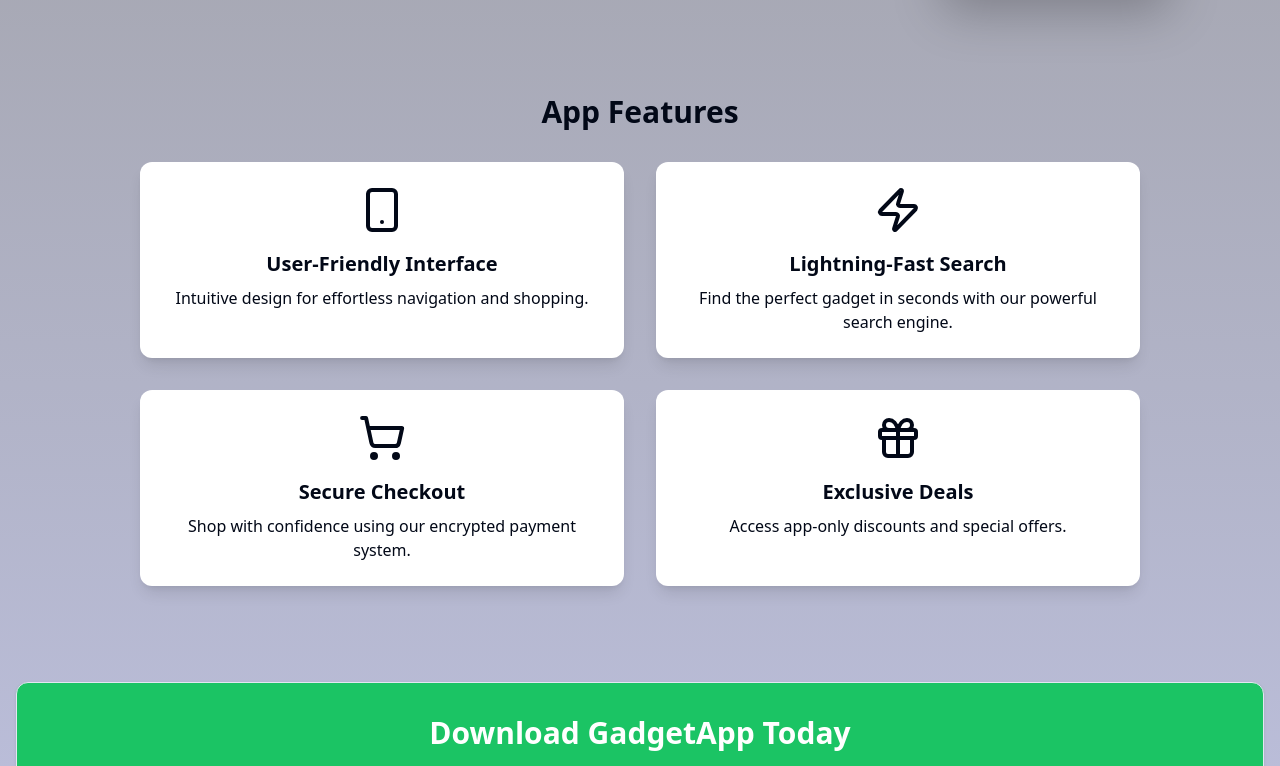
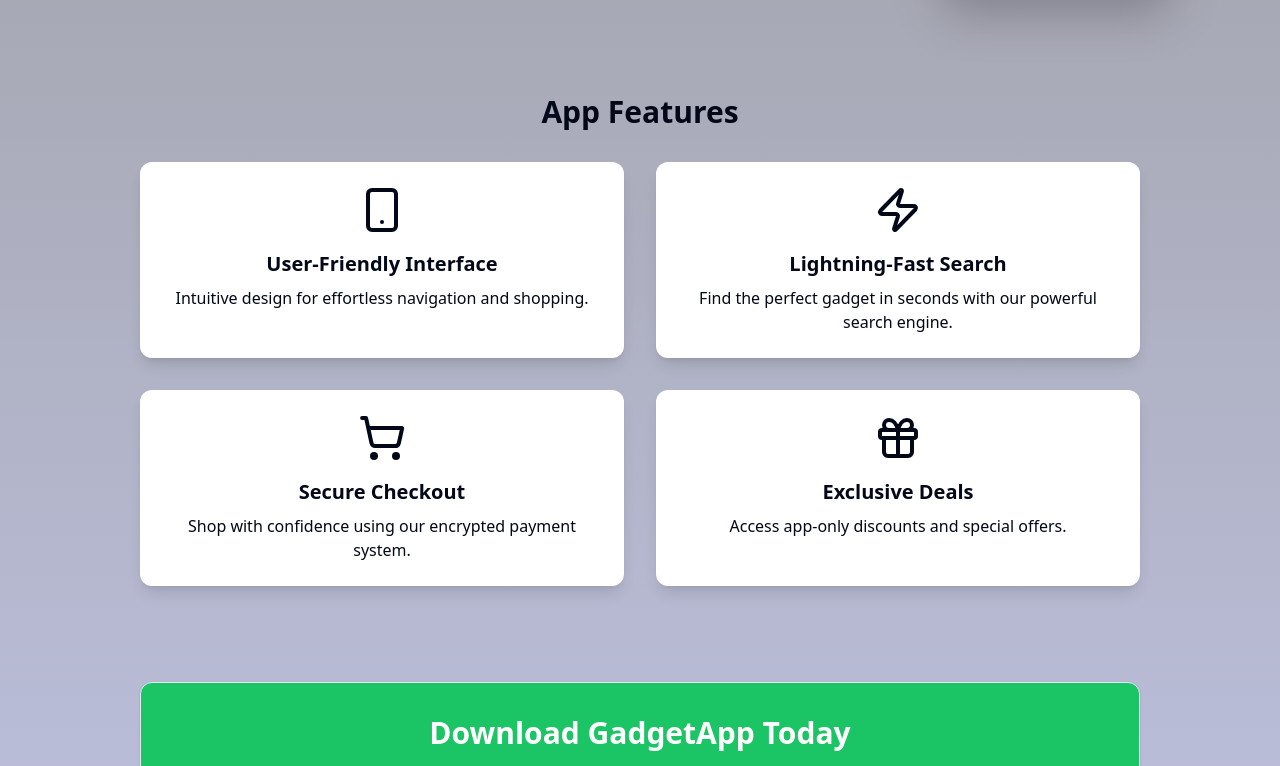
Before and after one commit to stefanolami/rn-shop-admin, a Next.js app: page / in a window 1280 px wide. Shown: the part 634-1400 px from the top of the page. Built offline with nearby package versions, Linux system fonts and the light colour scheme.

Commit message:
feat: restructure HomePage layout

```diff
--- a/src/app/page.tsx
+++ b/src/app/page.tsx
@@ -156,11 +156,12 @@
 					</div>
 				</section>
 
+				<div className="mx-auto max-w-[500px] md:max-w-[1000px] ">
 					<section className="mb-24">
 						<h3 className="text-3xl font-bold mb-8 text-center">
 							App Features
 						</h3>
-					<div className="mx-auto max-w-[500px] md:max-w-[1000px] grid grid-cols-1 md:grid-cols-2 md:grid-rows-2 gap-8">
+						<div className="grid grid-cols-1 md:grid-cols-2 md:grid-rows-2 gap-8">
 							{features.map((feature, index) => (
 								<MotionWrapper
 									key={index}
@@ -187,8 +188,8 @@
 									Download GadgetApp Today
 								</h3>
 								<p className="text-xl mb-6">
-								Experience the future of gadget shopping at your
-								fingertips.
+									Experience the future of gadget shopping at
+									your fingertips.
 								</p>
 								<div className="flex flex-wrap justify-center gap-4 md:gap-0 md:flex-nowrap md:space-x-4">
 									<Button
@@ -258,7 +259,8 @@
 												</div>
 											</div>
 											<p className="italic">
-											&quot; {testimonial.comment} &quot;
+												&quot; {testimonial.comment}{' '}
+												&quot;
 											</p>
 										</CardContent>
 									</Card>
@@ -272,16 +274,18 @@
 							Ready to Transform Your Gadget Shopping?
 						</h3>
 						<p className="text-xl  mb-8">
-						Download GadgetApp now and get 20% off your first in-app
-						purchase!
+							Download GadgetApp now and get 20% off your first
+							in-app purchase!
 						</p>
 						<Button
 							size="lg"
 							className="bg-[#1BC464] hover:bg-[#1bc464d7]"
 						>
-						Get Started <ChevronRight className="ml-2 h-4 w-4" />
+							Get Started{' '}
+							<ChevronRight className="ml-2 h-4 w-4" />
 						</Button>
 					</section>
+				</div>
 			</main>
 
 			<footer className="bg-[#1BC464] text-white z-10 relative">
```
Lines whose indentation alone changed are shown as unchanged.
